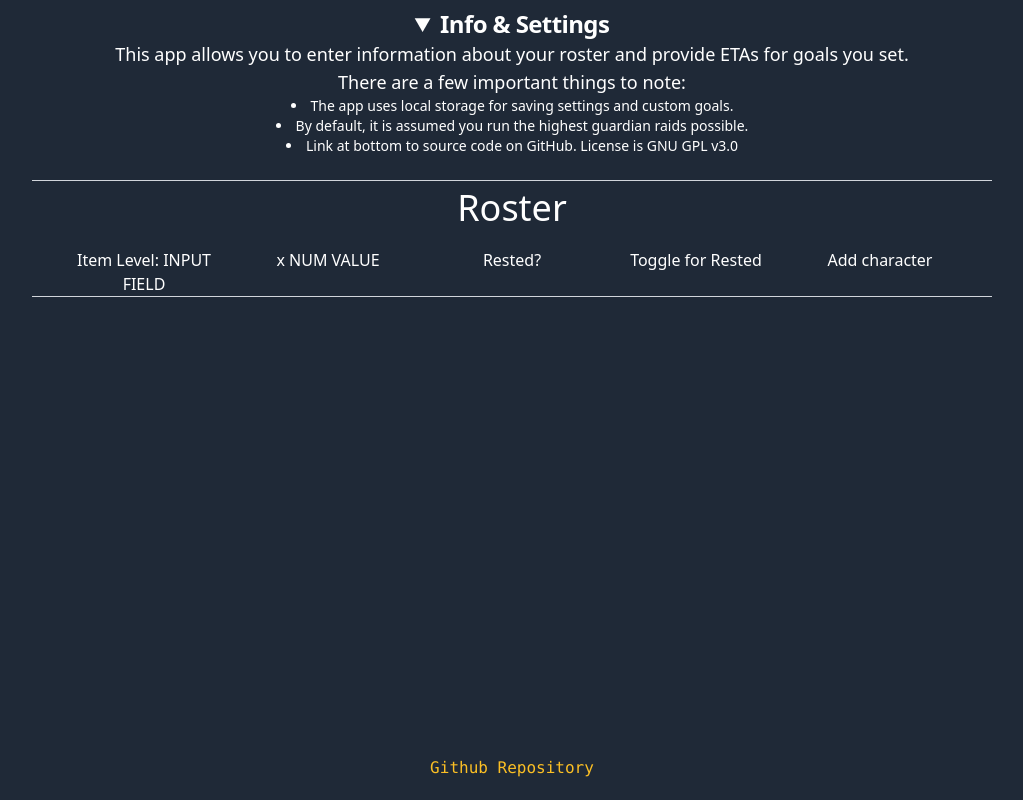
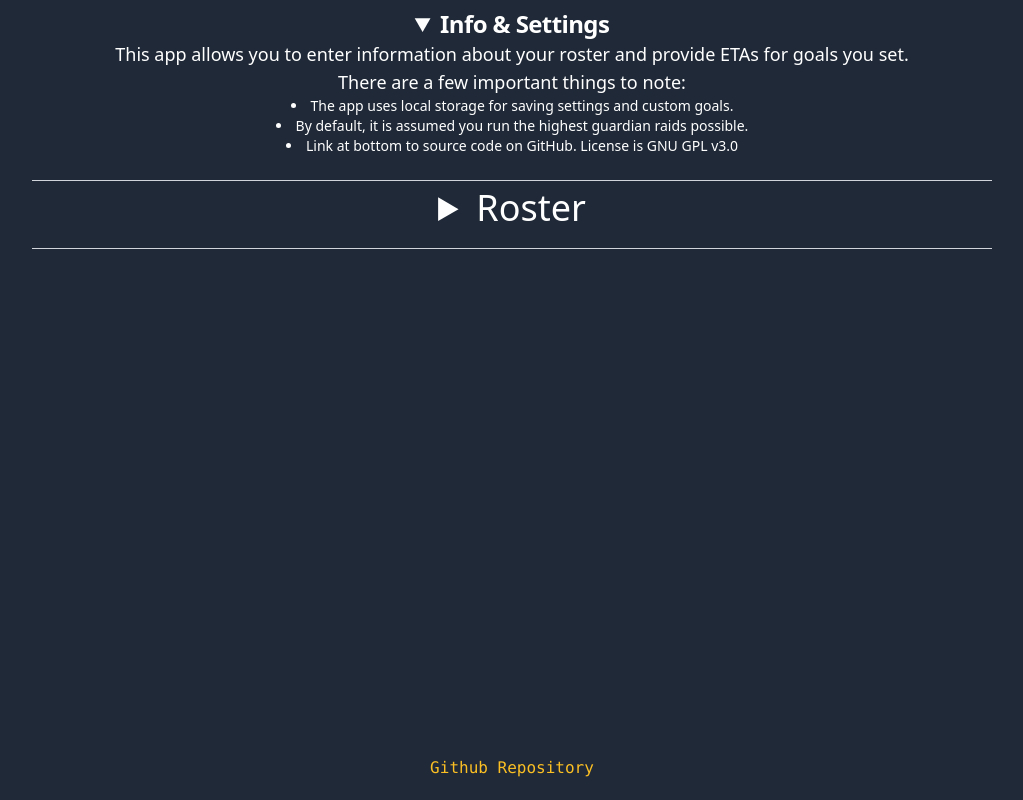
Before and after one commit to ccbrowndev/LoA-Material-Helper, a React (Vite) app: page / in a window 1280 px wide. Shown: the whole page, without its empty margins (128-1151 px from the left). Built offline with nearby package versions, Linux system fonts and the light colour scheme.

Commit message:
change roster to details tag to add collapsibility

```diff
--- a/src/components/content-grid.tsx
+++ b/src/components/content-grid.tsx
@@ -1,9 +1,7 @@
 export default function ContentGrid() {
   return (
-    <div className='max-w-5xl mx-auto px-4 pt-2 sm:px-6 lg:px-8 text-white text-center'>
-      <div className='pb-5'>
-        <span className='text-4xl'>Roster</span>
-      </div>
+    <details className='max-w-5xl mx-auto px-4 pt-2 sm:px-6 lg:px-8 text-white text-center'>
+      <summary className='text-4xl pb-5'>Roster</summary>
       <ul role='list' className='grid grid-cols-5 gap-6'>
         <div>Item Level: INPUT FIELD</div>
         <div>x NUM VALUE</div>
@@ -11,6 +9,6 @@ export default function ContentGrid() {
         <div>Toggle for Rested</div>
         <div>Add character</div>
       </ul>
-    </div>
+    </details>
   );
 }
```
